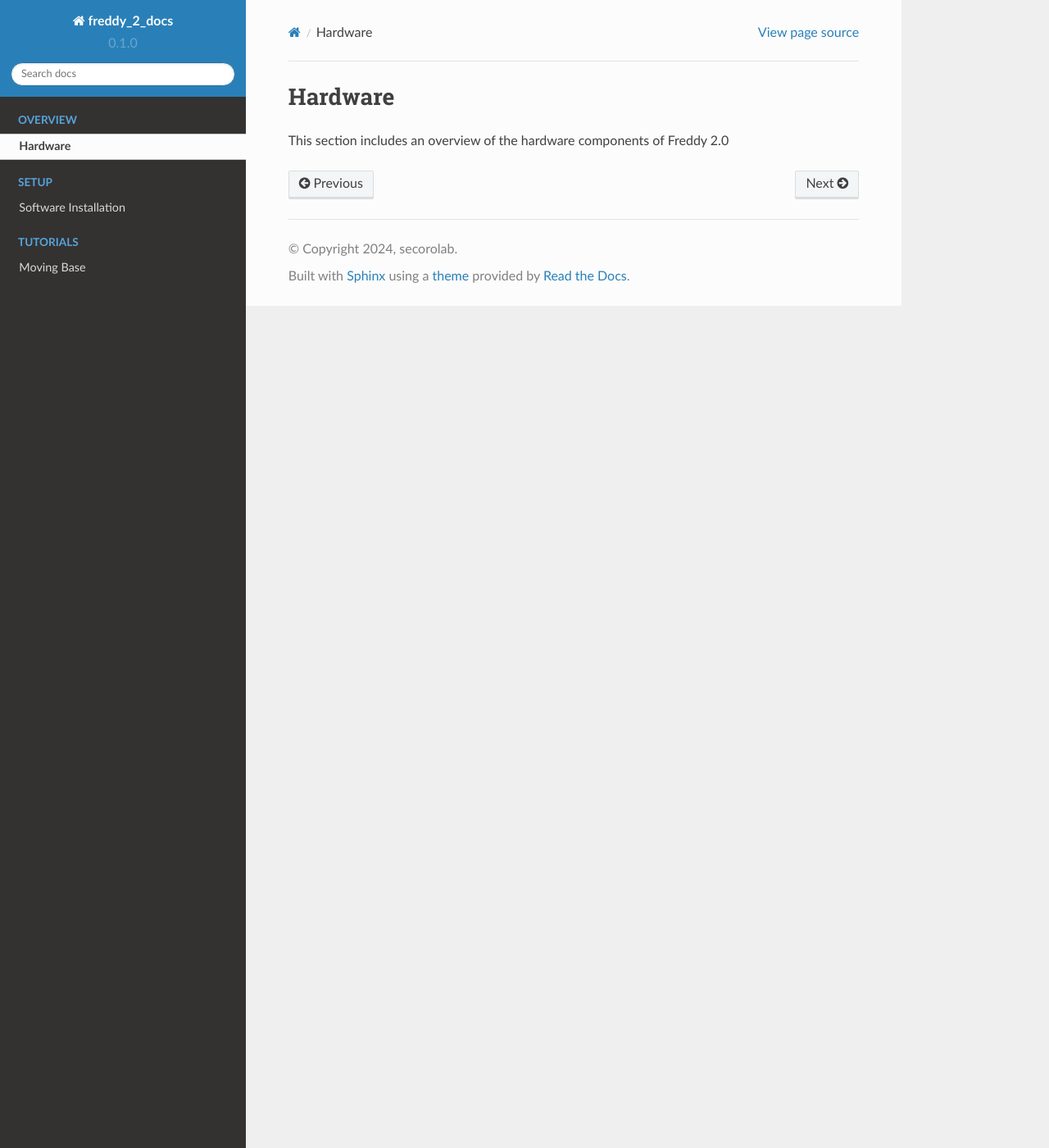
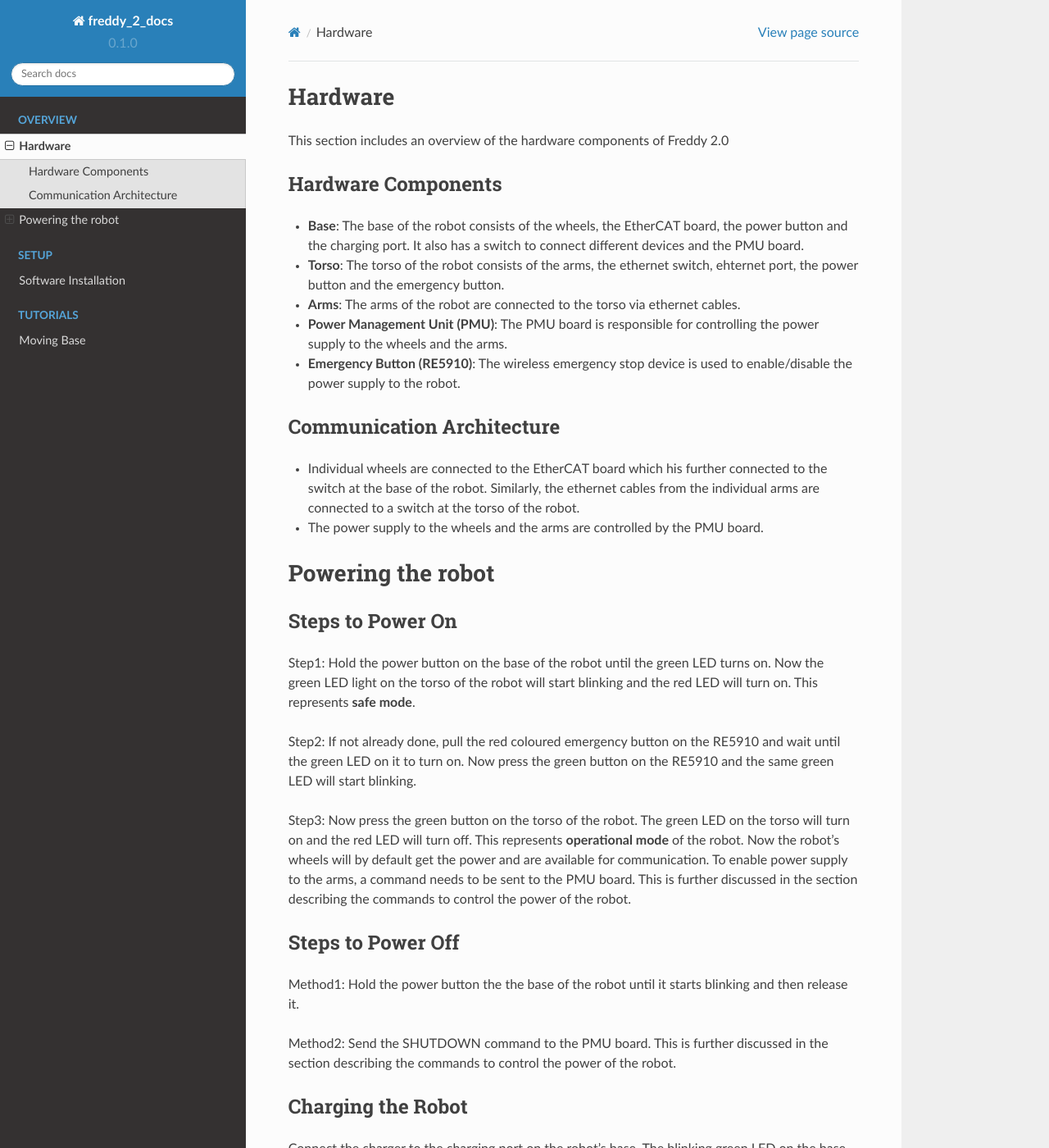
Before and after one commit to secorolab/freddy_2_docs, a Sphinx documentation site: the page built from docs/source/Overview/index.rst, in a window 1280 px wide and 1400 px high. Shown: the whole window at 82% size. Built offline with Sphinx 7.4.7 and the Read the Docs theme 2.0.0, drawn with Linux system fonts in a browser that asks for light colours; some of the changed text lies outside the part shown.

Commit message:
initial structure of Overview

```diff
--- a/docs/source/Overview/index.rst
+++ b/docs/source/Overview/index.rst
@@ -3,3 +3,56 @@
 ########
 
 This section includes an overview of the hardware components of Freddy 2.0
+
+.. _hardware_components:
+
+Hardware Components
+===================
+
+- **Base**: The base of the robot consists of the wheels, the EtherCAT board, the power button and the charging port. It also has a switch to connect different devices and the PMU board.
+
+- **Torso**: The torso of the robot consists of the arms, the ethernet switch, ehternet port, the power button and the emergency button.
+
+- **Arms**: The arms of the robot are connected to the torso via ethernet cables.
+
+- **Power Management Unit (PMU)**: The PMU board is responsible for controlling the power supply to the wheels and the arms.
+
+- **Emergency Button (RE5910)**: The wireless emergency stop device is used to enable/disable the power supply to the robot.
+
+.. _communication_architecture:
+
+Communication Architecture
+=========================
+
+- Individual wheels are connected to the EtherCAT board which his further connected to the switch at the base of the robot. Similarly, the ethernet cables from the individual arms are connected to a switch at the torso of the robot.
+
+- The power supply to the wheels and the arms are controlled by the PMU board.
+
+.. _powering_the_robot:
+Powering the robot
+##################
+
+.. _steps_to_power_on:
+Steps to Power On
+=================
+
+Step1: Hold the power button on the base of the robot until the green LED turns on. Now the green LED light on the torso of the robot will start blinking and the red LED will turn on. This represents **safe mode**.
+
+Step2: If not already done, pull the red coloured emergency button on the RE5910 and wait until the green LED on it to turn on. Now press the green button on the RE5910 and the same green LED will start blinking.
+
+Step3: Now press the green button on the torso of the robot. The green LED on the torso will turn on and the red LED will turn off. This represents **operational mode** of the robot. Now the robot's wheels will by default get the power and are available for communication. To enable power supply to the arms, a command needs to be sent to the PMU board. This is further discussed in the section describing the commands to control the power of the robot.
+
+
+.. _steps_to_power_off:
+Steps to Power Off
+==================
+
+Method1: Hold the power button the the base of the robot until it starts blinking and then release it.
+
+Method2: Send the SHUTDOWN command to the PMU board. This is further discussed in the section describing the commands to control the power of the robot.
+
+.. _charging_the_robot:
+Charging the Robot
+==================
+
+Connect the charger to the charging port on the robot's base. The blinking green LED on the base of the robot indicates that the robot is charging. The robot can be charged while it is powered on or off.
```
